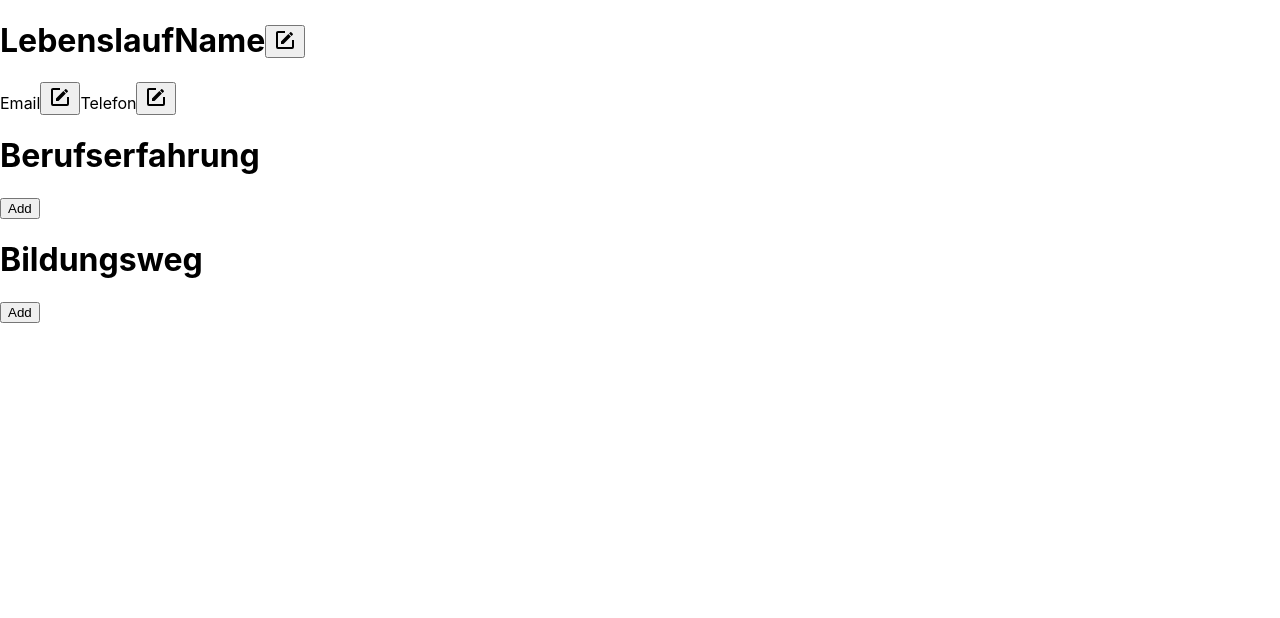
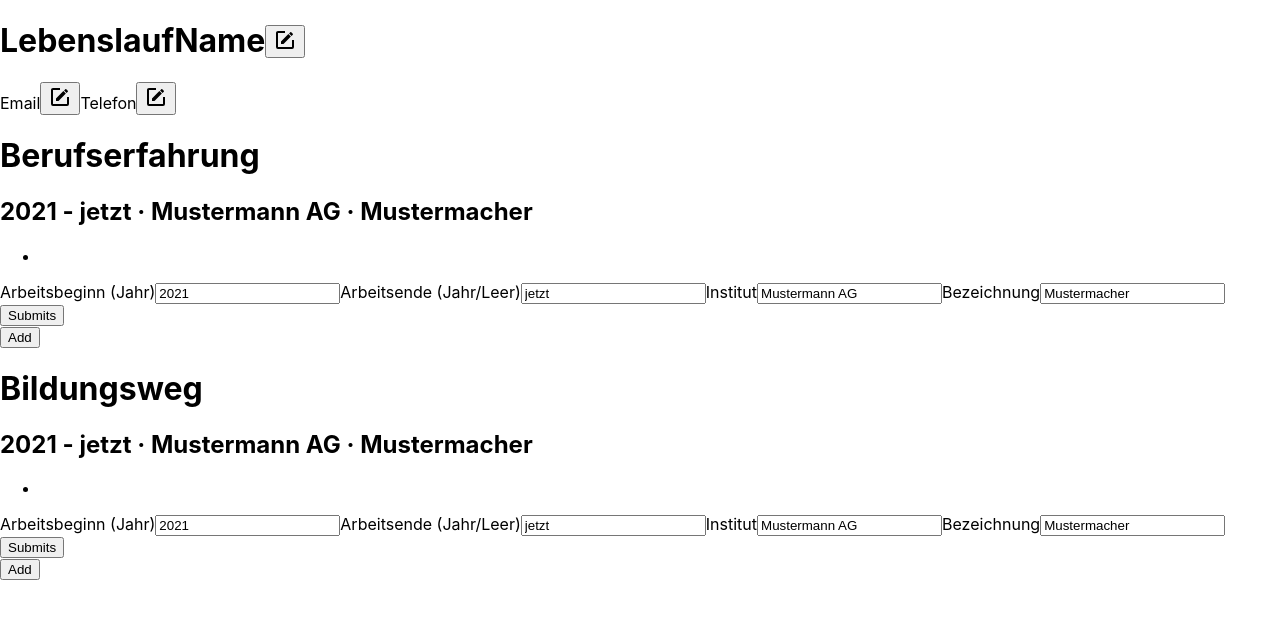
Before and after one commit to EndocrineMSc/cv-application, a React (Create React App) app: page / in a window 1280 px wide. Shown: the top 618 px of the page. Built offline with nearby package versions, Linux system fonts and the light colour scheme.

Commit message:
feat: Add form for entering TimelineEntries (prvsly Timespan)

```diff
--- a/src/App.js
+++ b/src/App.js
@@ -1,9 +1,10 @@
+/* eslint-disable react/jsx-filename-extension */
 import './App.css';
 import Timeline from './components/Timeline';
 import GeneralInfo from './components/GeneralInfo';
 
 function App() {
-  const details = ['Entwicklung Random Access Chlia', 'Nase popeln'];
+  // const details = ['Entwicklung Random Access Chlia', 'Nase popeln'];
 
   return (
     <>
--- a/src/components/Timeline.jsx
+++ b/src/components/Timeline.jsx
@@ -1,16 +1,18 @@
 import { useState } from 'react';
 import { v4 as uuidv4 } from 'uuid';
-import Timespan from './Timespan';
+import TimelineEntry from './TimelineEntry';
 import TimelineButton from './TimelineButton';
 
 function Timeline({ headerText }) {
-  const [timespans, setTimespan] = useState([]);
+  const [timespans, setTimespan] = useState([{
+    spanKey: uuidv4(), startYear: 2021, institute: 'Mustermann AG', title: 'Mustermacher', details: ['Anfertigen von Mustern'],
+  }]);
 
   const addTimespan = ({
     startYear, endYear, institute, title, details,
   }) => {
     setTimespan((prevExperiences) => [...prevExperiences, {
-      key: uuidv4(), startYear, endYear, institute, title, details,
+      spanKey: uuidv4(), startYear, endYear, institute, title, details,
     }]);
   };
 
@@ -18,8 +20,9 @@ function Timeline({ headerText }) {
     <div className={headerText}>
       <h1>{headerText}</h1>
       {timespans.map((timespan) => (
-        <Timespan
-          key={timespan.key}
+        <TimelineEntry
+          key={timespan.spanKey}
+          spanKey={timespan.spanKey}
           startYear={timespan.startYear}
           endYear={timespan.endYear}
           institute={timespan.institute}
--- a/src/components/TimelineButton.jsx
+++ b/src/components/TimelineButton.jsx
@@ -1,3 +1,5 @@
+import { v4 as uuidv4 } from 'uuid';
+
 function TimelineButton({ addTimespan }) {
   const handleButtonClick = () => {
     addTimespan({
@@ -5,7 +7,7 @@ function TimelineButton({ addTimespan }) {
       endYear: null,
       institute: 'Roche',
       title: 'Test Job',
-      details: ['a', 'b'],
+      details: [{ text: 'a', id: uuidv4() }, { text: 'b', id: uuidv4() }],
     });
   };
 
--- /dev/null
+++ b/src/components/TimelineEntry.jsx
@@ -0,0 +1,70 @@
+import { useState } from 'react';
+import TimelineEntryForm from './TimelineEntryForm';
+import { eventHandler, TIMESPAN_EDITED } from '../eventhandler';
+
+function TimelineEntry({
+  spanKey, startYear, endYear, institute, title, details,
+}) {
+  const [spanInfo, setSpanInfo] = useState({
+    spanStartYear: startYear || '',
+    spanEndYear: endYear || 'jetzt',
+    spanInstitute: institute || '',
+    spanTitle: title || '',
+    spanDetails: details,
+  });
+
+  const [firstRender, setFirstRender] = useState(true);
+
+  const editTimespan = (data) => {
+    if (data.spanKey === spanKey) {
+      setSpanInfo({
+        spanStartYear: data.formStartYear,
+        spanEndYear: data.formEndYear,
+        spanInstitute: data.formInstitute,
+        spanTitle: data.formTitle,
+        spanDetails: data.formDetails,
+      });
+    }
+  };
+
+  if (firstRender) {
+    eventHandler.subscribe(TIMESPAN_EDITED, editTimespan);
+    setFirstRender(false);
+  }
+
+  return (
+    <>
+      <h2 className="timespan">
+        {spanInfo.spanStartYear}
+        {' '}
+        -
+        {' '}
+        {spanInfo.spanEndYear}
+        {' '}
+        &middot;
+        {' '}
+        {spanInfo.spanInstitute}
+        {' '}
+        &middot;
+        {' '}
+        {spanInfo.spanTitle}
+      </h2>
+      <ul className="timespan">
+        {spanInfo.spanDetails
+          ? spanInfo.spanDetails.map((detail) => (
+            <li key={detail.id}>{detail.text}</li>
+          ))
+          : null}
+      </ul>
+      <TimelineEntryForm
+        spanKey={spanKey}
+        startYear={spanInfo.spanStartYear}
+        endYear={spanInfo.spanEndYear}
+        institute={spanInfo.spanInstitute}
+        title={spanInfo.spanTitle}
+      />
+    </>
+  );
+}
+
+export default TimelineEntry;
--- /dev/null
+++ b/src/components/TimelineEntryForm.jsx
@@ -0,0 +1,70 @@
+import { useState } from 'react';
+import { eventHandler, TIMESPAN_EDITED } from '../eventhandler';
+
+function TimelineEntryForm({
+  spanKey, startYear, endYear, institute, title,
+}) {
+  const [formStartYear, setFormStartYear] = useState(startYear || '');
+  const [formEndYear, setFormEndYear] = useState(endYear || '');
+  const [formInstitute, setFormInstitute] = useState(institute || '');
+  const [formTitle, setFormTitle] = useState(title || '');
+
+  const handleButtonClick = () => {
+    eventHandler.invoke(TIMESPAN_EDITED, {
+      spanKey, formStartYear, formEndYear, formInstitute, formTitle,
+    });
+  };
+
+  return (
+    <form className="formContainer">
+      <label htmlFor="formStartYear">
+        Arbeitsbeginn (Jahr)
+        <input
+          type="text"
+          id="formStartYear"
+          defaultValue={formStartYear}
+          onChange={(e) => setFormStartYear(e.target.value)}
+        />
+      </label>
+
+      <label htmlFor="formEndYear">
+        Arbeitsende (Jahr/Leer)
+        <input
+          type="text"
+          id="formEndYear"
+          defaultValue={formEndYear}
+          onChange={(e) => setFormEndYear(e.target.value)}
+        />
+      </label>
+
+      <label htmlFor="formInstitute">
+        Institut
+        <input
+          type="text"
+          id="formInstitute"
+          defaultValue={formInstitute}
+          onChange={(e) => setFormInstitute(e.target.value)}
+        />
+      </label>
+
+      <label htmlFor="formTitle">
+        Bezeichnung
+        <input
+          type="text"
+          id="formTitle"
+          defaultValue={formTitle}
+          onChange={(e) => setFormTitle(e.target.value)}
+        />
+      </label>
+
+      <button
+        type="button"
+        onClick={handleButtonClick}
+      >
+        Submits
+      </button>
+    </form>
+  );
+}
+
+export default TimelineEntryForm;
--- a/src/components/Timespan.jsx
+++ /dev/null
@@ -1,82 +0,0 @@
-import { v4 as uuidv4 } from 'uuid';
-
-function Timespan({
-  startYear, endYear, institute, title, details,
-}) {
-  return (
-    <>
-      <h2 className="timespan">
-        {startYear}
-        {' '}
-        -
-        {' '}
-        {endYear || 'jetzt'}
-        {' '}
-        &middot;
-        {' '}
-        {institute}
-        {' '}
-        &middot;
-        {' '}
-        {title}
-      </h2>
-      <ul className="timespan">
-        {details
-          ? details.map((detail) => (
-            <li key={uuidv4()}>{detail}</li>
-          ))
-          : null}
-      </ul>
-      <TimespanForm {...{
-        startYear, endYear, institute, title,
-      }}
-      />
-    </>
-  );
-}
-
-function TimespanForm({
-  startYear, endYear, institute, title,
-}) {
-  return (
-    <div className="formContainer">
-      <label htmlFor="formStartYear">
-        Arbeitsbeginn (Jahr)
-        <input
-          type="text"
-          id="formStartYear"
-          defaultValue={startYear || ''}
-        />
-      </label>
-
-      <label htmlFor="formEndYear">
-        Arbeitsende (Jahr/Leer)
-        <input
-          type="text"
-          id="formEndYear"
-          defaultValue={endYear || ''}
-        />
-      </label>
-
-      <label htmlFor="formInstitute">
-        Institut
-        <input
-          type="text"
-          id="formInstitute"
-          defaultValue={institute || ''}
-        />
-      </label>
-
-      <label htmlFor="formTitle">
-        Bezeichnung
-        <input
-          type="text"
-          id="formTitle"
-          defaultValue={title || ''}
-        />
-      </label>
-    </div>
-  );
-}
-
-export default Timespan;
--- a/src/index.js
+++ b/src/index.js
@@ -1,3 +1,4 @@
+/* eslint-disable react/jsx-filename-extension */
 import React from 'react';
 import ReactDOM from 'react-dom/client';
 import './index.css';
@@ -8,7 +9,7 @@ const root = ReactDOM.createRoot(document.getElementById('root'));
 root.render(
   <React.StrictMode>
     <App />
-  </React.StrictMode>
+  </React.StrictMode>,
 );
 
 // If you want to start measuring performance in your app, pass a function
--- a/src/reportWebVitals.js
+++ b/src/reportWebVitals.js
@@ -1,6 +1,8 @@
-const reportWebVitals = onPerfEntry => {
+const reportWebVitals = (onPerfEntry) => {
   if (onPerfEntry && onPerfEntry instanceof Function) {
-    import('web-vitals').then(({ getCLS, getFID, getFCP, getLCP, getTTFB }) => {
+    import('web-vitals').then(({
+      getCLS, getFID, getFCP, getLCP, getTTFB,
+    }) => {
       getCLS(onPerfEntry);
       getFID(onPerfEntry);
       getFCP(onPerfEntry);
```
